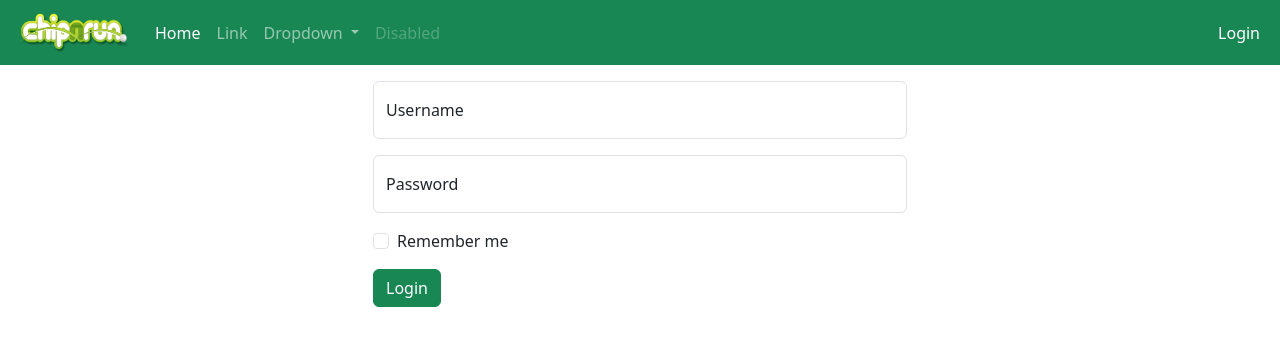
After one commit to LesWilson/django-authenticate, a Django app: page /login_user in a window 1280 px wide. The commit adds this page. Shown: the top 346 px of the page. Run offline with Django 5.2, Linux system fonts and the light colour scheme.

Commit message:
adding logic around user login

```diff
--- /dev/null
+++ b/authenticate/templates/authenticate/login.html
@@ -0,0 +1,28 @@
+{% extends 'base.html' %}
+
+{% load static %}
+
+{% block content %}
+  <div class="container">
+    <div class="row mt-3">
+      <div class="col-md-6 offset-md-3">
+        <form action="{% url 'login_user' %}" method="POST">
+          {% csrf_token %}
+          <div class="form-floating mb-3">
+            <input type="text" class="form-control" id="Username" placeholder="" name="username">
+            <label for="Username">Username</label>
+          </div>
+          <div class="form-floating mb-3">
+            <input type="password" class="form-control" id="password" placeholder="password" name="password">
+            <label for="password">Password</label>
+          </div>
+          <div class="mb-3 form-check">
+            <input type="checkbox" class="form-check-input" id="exampleCheck1" name="remember_me">
+            <label class="form-check-label" for="exampleCheck1">Remember me</label>
+          </div>
+          <button type="submit" class="btn btn-success">Login</button>
+        </form>
+      </div>
+    </div>
+  </div>
+  {% endblock %}
--- /dev/null
+++ b/authenticate/templates/base.html
@@ -0,0 +1,73 @@
+{% load static %}
+
+<!doctype html>
+<html lang="en">
+  <head>
+    <meta charset="utf-8">
+    <meta name="viewport" content="width=device-width, initial-scale=1">
+    <title>Bootstrap demo</title>
+    <link href="https://cdn.jsdelivr.net/npm/bootstrap@5.3.8/dist/css/bootstrap.min.css" rel="stylesheet" integrity="sha384-sRIl4kxILFvY47J16cr9ZwB07vP4J8+LH7qKQnuqkuIAvNWLzeN8tE5YBujZqJLB" crossorigin="anonymous">
+  </head>
+  <body>
+    <nav class="navbar navbar-expand-lg bg-success navbar-dark" data-bs-theme="dark">
+        <div class="container-fluid">
+          <a class="navbar-brand" href="{% url 'home' %}">
+            <img src="{% static 'website/images/chipnrun_logo.png' %}" width="119" height="39"/>
+          </a>
+          <button class="navbar-toggler" type="button" data-bs-toggle="collapse" data-bs-target="#navbarSupportedContent" aria-controls="navbarSupportedContent" aria-expanded="false" aria-label="Toggle navigation">
+            <span class="navbar-toggler-icon"></span>
+          </button>
+          <div class="collapse navbar-collapse" id="navbarSupportedContent">
+            <ul class="navbar-nav me-auto mb-2 mb-lg-0">
+              <li class="nav-item">
+                <a class="nav-link active" aria-current="page" href="{% url 'home' %}">Home</a>
+              </li>
+              <li class="nav-item">
+                <a class="nav-link" href="#">Link</a>
+              </li>
+              <li class="nav-item dropdown">
+                <a class="nav-link dropdown-toggle" href="#" id="navbarDropdown" role="button" data-bs-toggle="dropdown" aria-expanded="false">
+                  Dropdown
+                </a>
+                <ul class="dropdown-menu" aria-labelledby="navbarDropdown">
+                  <li><a class="dropdown-item" href="#">Action</a></li>
+                  <li><a class="dropdown-item" href="#">Another action</a></li>
+                  <li><hr class="dropdown-divider"></li>
+                  <li><a class="dropdown-item" href="#">Something else here</a></li>
+                </ul>
+              </li>
+              <li class="nav-item">
+                <a class="nav-link disabled" href="#" tabindex="-1" aria-disabled="true">Disabled</a>
+              </li>
+            </ul>
+            <ul class="navbar-nav ms-auto mb-2 mb-lg-0">
+              <li class="nav-item d-flex">
+                <a class="nav-link active" href="{% url 'login_user' %}" tabindex="-1" aria-disabled="false">Login</a>
+              </li>
+            </ul>
+          </div>
+        </div>
+      </nav>
+
+    <div class="container">
+      {% if messages %}
+      <div class="messages mt-3">
+        {% for message in messages %}
+        <div class="alert alert-warning alert-dismissible fade show" role="alert">
+          {{message}}
+          <button type="button" class="btn-close" data-bs-dismiss="alert" aria-label="Close"></button>
+        </div>
+        <div {% if message.tags %} class="{{ message.tags }}"{% endif %}>
+          {% if message.level == DEFAULT_MESSAGE_LEVELS.ERROR %}Error: {% endif %}
+          {{ message }}
+        </div>
+        {% endfor %}
+      </div>
+      {% endif %}
+
+      {% block content %}
+      {% endblock %}
+    </div>
+    <script src="https://cdn.jsdelivr.net/npm/bootstrap@5.3.8/dist/js/bootstrap.bundle.min.js" integrity="sha384-FKyoEForCGlyvwx9Hj09JcYn3nv7wiPVlz7YYwJrWVcXK/BmnVDxM+D2scQbITxI" crossorigin="anonymous"></script>
+  </body>
+</html>
--- a/authenticate/urls.py
+++ b/authenticate/urls.py
@@ -4,4 +4,5 @@ from . import views
 urlpatterns = [
     path('', views.home, name='home'),
     path('profile', views.profile, name='profile'),
+    path('login_user', views.login_user, name='login_user'),
 ]
--- a/authenticate/views.py
+++ b/authenticate/views.py
@@ -1,9 +1,32 @@
-from django.shortcuts import render
+from django.shortcuts import render, redirect
+from django.contrib.auth import authenticate, login, logout
+from django.contrib import messages
 
 # Create your views here.
-
 def home(request):
-    return render(request, 'authenticate/index.html', {})
+    return render(request, 'authenticate/index567.html')
 
 def profile(request):
     return render(request, 'authenticate/profile.html', {})
+
+# don't call login as will clash with core login method
+def login_user(request):
+
+    # determine what request is being received
+    if request.method == "POST":
+        username = request.POST['username']
+        password = request.POST['password']
+        remember_me = request.POST.get('remember_me', False)
+
+        user = authenticate(request, username=username, password=password)
+
+        if user is not None:
+            login(request, user)
+
+            messages.success(request, "You have been logged in", extra_tags="alert alert-success")
+            return redirect('home')
+
+        else:
+            messages.error(request, message="Invalid login.  Please try again.", extra_tags="alert alert-danger text-center")
+
+    return render(request, 'authenticate/login.html')
```
Also changed, not shown: authenticate/templates/authenticate/index567.html (+7 -1 lines).
